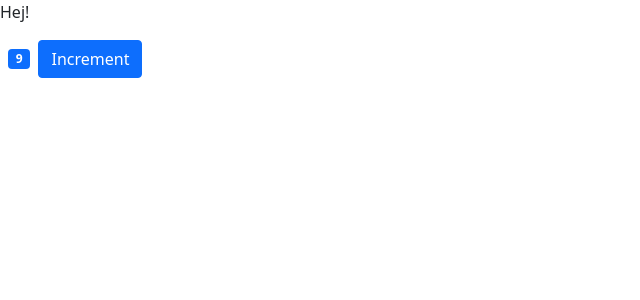
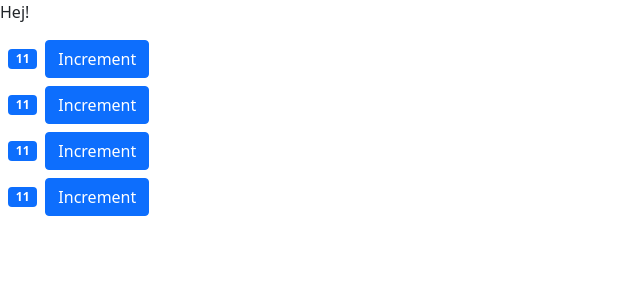
Before and after one commit to Kevin-Krantz/cart, a React (Create React App) app: page / in a window 1280 px wide. Shown: the top 300 px of the page, without its empty margins (0-640 px from the left). Built offline with nearby package versions, Linux system fonts and the light colour scheme.

Commit message:
Added Products component

```diff
--- a/src/App.jsx
+++ b/src/App.jsx
@@ -1,12 +1,12 @@
 import React, { Component } from "react";
-import Product from "./Product";
+import Products from "./components/Products";
 
 class App extends Component {
   render() {
     return (
       <>
         <p>Hej!</p>
-        <Product />
+        <Products />
       </>
     );
   }
--- a/src/Product.jsx
+++ b/src/components/Product.jsx
@@ -2,7 +2,7 @@
 
 class Product extends Component {
   state = {
-    quantity: 9,
+    quantity: 11,
   };
 
   handleIncrement = () => {
--- /dev/null
+++ b/src/components/Products.jsx
@@ -0,0 +1,24 @@
+import React, { Component } from "react";
+import Product from "./Product";
+
+class Products extends Component {
+  state = {
+    products: [
+      { id: 1, quantity: 0 },
+      { id: 2, quantity: 4 },
+      { id: 3, quantity: 8 },
+      { id: 4, quantity: 11 },
+    ],
+  };
+  render() {
+    return (
+      <>
+        {this.state.products.map((product) => (
+          <Product />
+        ))}
+      </>
+    );
+  }
+}
+
+export default Products;
```
